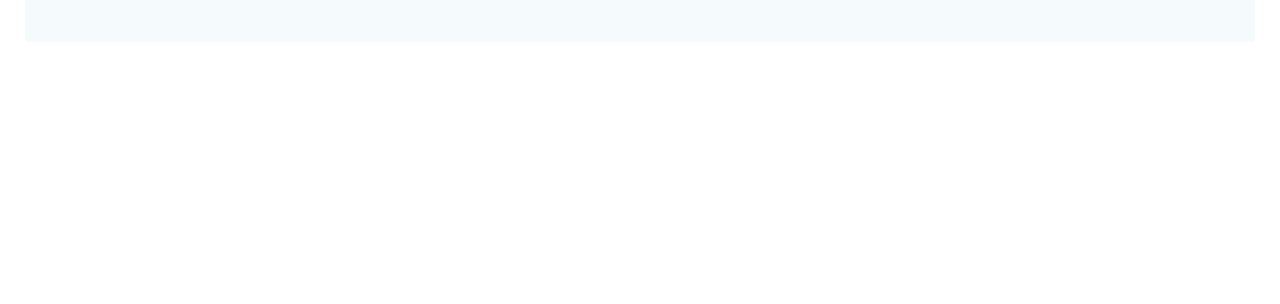
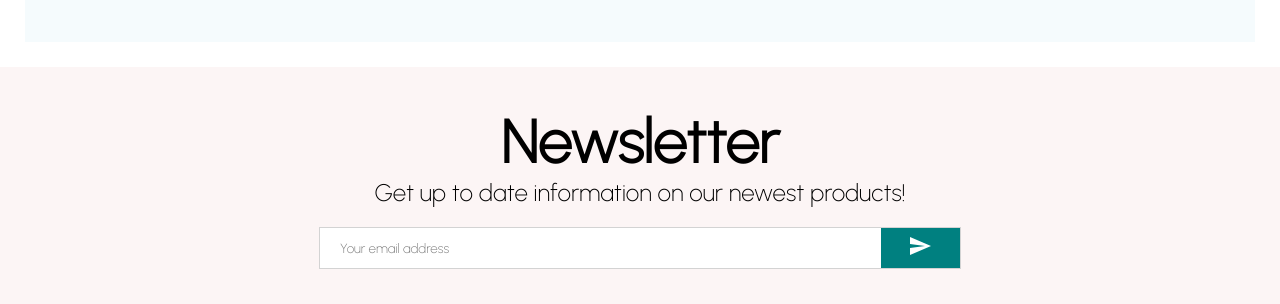
Before and after one commit to corey-rosamond/The-Mystery-Market-Fontend, a React (Create React App) app: page / in a window 1280 px wide. Shown: the part 2104-2408 px from the top of the page. Before the commit the page ends 2171 px from the top, so only its background shows below. Built offline with nearby package versions, Linux system fonts and the light colour scheme.

Commit message:
Basic newsletter component.

```diff
--- /dev/null
+++ b/src/component/NewsletterComponent.js
@@ -0,0 +1,72 @@
+import React from "react";
+import styled from "styled-components";
+import {
+  Send
+} from "@mui/icons-material";
+
+const Container = styled.div`
+  height: 30vh;
+  background-color: #fcf5f5;
+  display: flex;
+  align-items: center;
+  justify-content: center;
+  flex-direction: column;
+`;
+
+const Title = styled.h1`
+  font-size: 60px;
+`;
+
+const Description = styled.div`
+  font-size: 24px;
+  font-weight: 300;
+  margin-bottom: 20px;
+`;
+
+const InputContainer = styled.div`
+  width: 50%;
+  height: 40px;
+  background-color: white;
+  display: flex;
+  justify-content: space-between;
+  border: 1px solid lightgrey;;
+`;
+
+const Input = styled.input`
+  border: none;
+  flex: 8;
+  padding-left: 20px;
+`;
+
+const Button = styled.button`
+  flex: 1;
+  border: none;
+  cursor: pointer;
+  background-color: teal;
+  color: white;
+`;
+
+class NewsletterComponent extends React.Component
+{
+
+
+  render()
+  {
+    return(
+      <Container>
+        <Title>Newsletter</Title>
+        <Description>
+          Get up to date information on our newest products!
+        </Description>
+        <InputContainer>
+          <Input placeholder="Your email address" />
+          <Button>
+            <Send/>
+          </Button>
+        </InputContainer>
+      </Container>
+    );
+  }
+}
+
+export default NewsletterComponent;
--- a/src/component/PopularProductComponent.js
+++ b/src/component/PopularProductComponent.js
@@ -1,6 +1,10 @@
 import React from "react";
 import styled from "styled-components";
-import {ShoppingCartOutlined, SearchOutlined, HeartBrokenOutlined} from "@mui/icons-material";
+import {
+  ShoppingCartOutlined,
+  SearchOutlined,
+  FavoriteOutlined
+} from "@mui/icons-material";
 
 const Information = styled.div`
   opacity: 0;
@@ -93,7 +97,7 @@ class PopularProductComponent extends React.Component
             <SearchOutlined/>
           </Icon>
           <Icon>
-            <HeartBrokenOutlined/>
+            <FavoriteOutlined/>
           </Icon>
         </Information>
       </Container>
--- a/src/page/HomePageComponent.js
+++ b/src/page/HomePageComponent.js
@@ -5,6 +5,7 @@ import NavigationComponent from "../component/NavigationComponent";
 import SliderComponent from "../component/SliderComponent";
 import CategoriesComponent from "../component/CategoriesComponent";
 import PopularProductsComponent from "../component/PopularProductsComponent";
+import NewsletterComponent from "../component/NewsletterComponent";
 
 
 class HomePageComponent extends React.Component
@@ -19,6 +20,7 @@ class HomePageComponent extends React.Component
         <SliderComponent/>
         <CategoriesComponent/>
         <PopularProductsComponent/>
+        <NewsletterComponent/>
       </>
     )
   }
```
Also changed, not shown: 1 other file (tests, documents, lock files or other folders).
